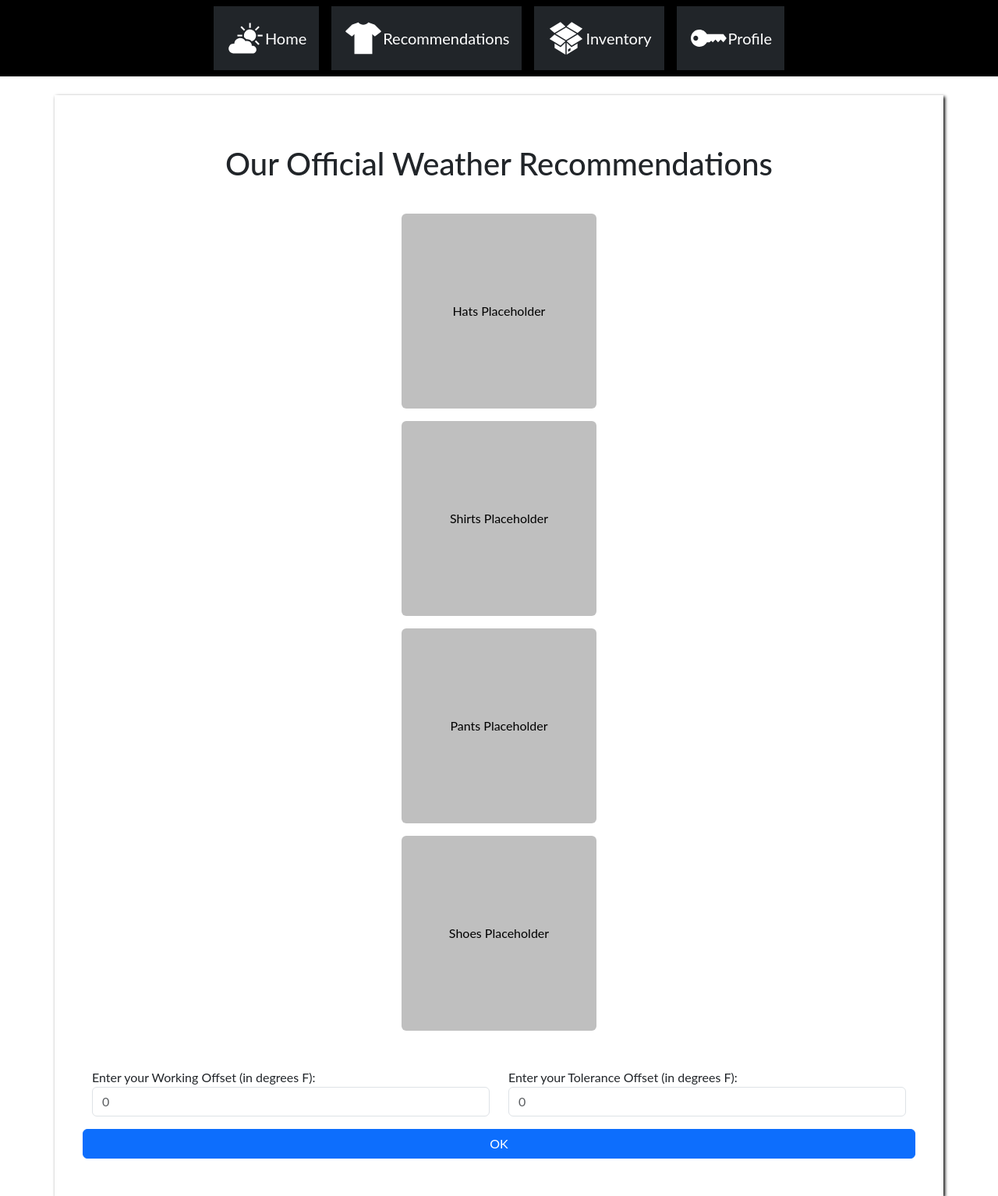
After one commit to UCCS-CS4300-5300/group1-spring2024, a Django app: template weather_app/templates/weather_app/recommendation.html in a window 1280 px wide. The commit adds this page. Shown: the whole page at 78% size. Run offline with Django 5.2, Linux system fonts and the light colour scheme; the template is opened without the code that fills it, so the values that code supplies are empty; some libraries are stand-ins or nearby versions.

Commit message:
Logan: Added a preliminary view and template to gauge how the display may look

```diff
--- a/django_project/urls.py
+++ b/django_project/urls.py
@@ -20,4 +20,5 @@ from django.urls import path, include
 
 urlpatterns = [
     path('', include('weather_app.urls')),
+    path('/', include('weather_app.urls'))
 ]
--- a/weather_app/templates/weather_app/base_template.html
+++ b/weather_app/templates/weather_app/base_template.html
@@ -105,7 +105,7 @@
           Home
         </a>
 
-        <a class="navbar-brand bg-dark p-3 d-flex align-items-center" href="{% url 'home' %}">
+        <a class="navbar-brand bg-dark p-3 d-flex align-items-center" href="{% url 'recommendation' %}">
           <img src="{% static 'weather_app/shirt.svg' %}" alt="Shirt" height="50">
           Recommendations
         </a>
--- /dev/null
+++ b/weather_app/templates/weather_app/recommendation.html
@@ -0,0 +1,84 @@
+<!--Extends the styling of the base template -->
+{% extends 'weather_app/base_template.html' %}
+{% load static %}
+
+
+{% block head_content %}
+  <style>
+    .clothe_placeholder {
+      width: 250px;
+      height: 250px;
+      background-color: rgba(191, 191, 191, 255);
+      color: rgba(0, 0, 0, 255);
+    }
+
+    .clothe_placeholder:hover {
+      background-color: rgba(210, 210, 210, 255);
+    }
+  </style>
+
+{% endblock %}
+
+<!--All code goes in between the block and end content to override base template-->
+{% block content %}
+
+  <div class="container p-5 mt-4" style="box-shadow: 2px 2px 4px black;">
+    <div class="row">
+      <h1 class="p-3" style="text-align: center;">Our Official Weather Recommendations</h1>
+    </div>
+
+    <div class="row">
+
+      <div class="col-4 offset-4 text-center">
+        <button class="btn clothe_placeholder mt-3">
+          Hats Placeholder
+        </button>
+      </div>
+    </div>
+
+    <div class="row">
+      <div class="col-4 offset-4 text-center">
+        <button class="btn clothe_placeholder mt-3">
+          Shirts Placeholder
+        </button>
+      </div>
+      <!--
+      <div class="col-4">
+        <button class="btn clothe_placeholder mt-3">
+          Offhand
+        </button>
+      </div> -->
+    </div>
+
+    <div class="row">
+      <div class="col-4 offset-4 text-center">
+        <button class="btn clothe_placeholder mt-3">
+          Pants Placeholder
+        </button>
+      </div>
+    </div>
+
+    <div class="row">
+      <div class="col-4 offset-4 text-center">
+        <button class="btn clothe_placeholder mt-3">
+          Shoes Placeholder
+        </button>
+      </div>
+    </div>
+
+    <form action="/recommendation" method="get">
+        <div class="row mt-5">
+          <div class="col">
+            <label for="working_offset" class="form_label">Enter your Working Offset (in degrees F): </label>
+            <input id="working_offset" type="text" name="working_offset" placeholder="0" value="{{ context.working_offset }}" class="form-control">
+          </div>
+          <div class="col">
+            <label for="tolerance_offset" class="form_label">Enter your Tolerance Offset (in degrees F): </label>
+            <input id="tolerance_offset" type="text" name="tolerance_offset" placeholder="0" value="{{ context.tolerance_offset }}" class="form-control">
+          </div>
+          <input type="submit" value="OK" class="btn btn-primary mt-3">
+        </div>
+      </form>
+  </div>
+
+{% endblock %}
--- a/weather_app/urls.py
+++ b/weather_app/urls.py
@@ -16,7 +16,7 @@ Including another URLconf
 """
 from django.contrib import admin
 from django.urls import path
-from .views import WeatherView
+from .views import WeatherView, TemperatureView
 
 
 urlpatterns = [
@@ -24,5 +24,6 @@ urlpatterns = [
     # The url below assumes location is passed in request body or something
     # If we pass in url we will extract location based on url params
     # But for now I think we'll extract from body since its easier
-    path('', WeatherView.as_view(), name='home')
+    path('', WeatherView.as_view(), name='home') ,
+    path('recommendation', TemperatureView.as_view(), name='recommendation')
 ]
```
Also changed, not shown: weather_app/views.py (+46 -1 lines).
